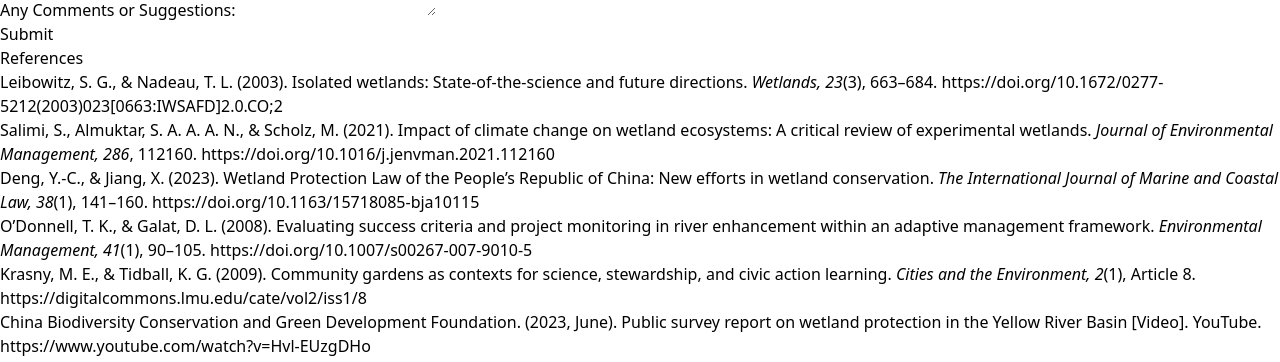
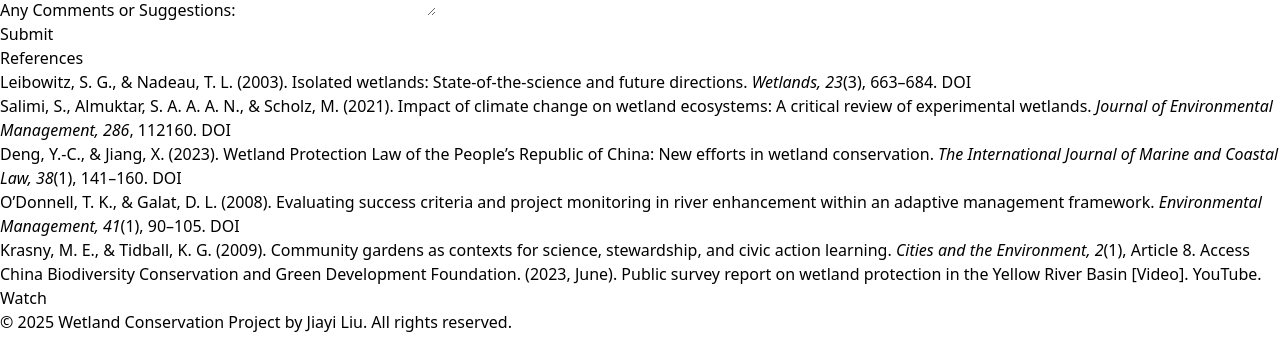
Before and after one commit to Jiaaa1/wetland-conservation-site, a Next.js app: page / in a window 1280 px wide. Shown: the part 1463-1825 px from the top of the page. After the commit the page ends 1797 px from the top, so only its background shows below. Built offline with nearby package versions, Linux system fonts and the light colour scheme.

Commit message:
Update page.tsx

```diff
--- a/app/page.tsx
+++ b/app/page.tsx
@@ -12,6 +12,8 @@ export default function HomePage() {
     awareness: 'low',
     message: '',
   });
+
+  const currentYear = new Date().getFullYear();
 
   const handleChange = (
     e: React.ChangeEvent<HTMLInputElement | HTMLTextAreaElement | HTMLSelectElement>
@@ -55,9 +57,20 @@ export default function HomePage() {
               Created by Jiayi Liu
             </span>
           </p>
-          <p className="mt-6 text-base max-w-3xl mx-auto text-green-800 leading-relaxed">
-            <strong>Research Question:</strong> How can we enhance wetland conservation by fostering community engagement and comparing international protection laws?<br />
-            <strong>Target Audience:</strong> Students, environmental advocates, and policymakers.<br />
+        </motion.div>
+        <motion.div
+          initial={{ opacity: 0 }}
+          animate={{ opacity: 1 }}
+          transition={{ duration: 1.2, delay: 0.4 }}
+          className="mt-8 max-w-3xl mx-auto text-green-800 leading-relaxed"
+        >
+          <p className="text-base">
+            <strong>Research Question:</strong> How can we enhance wetland conservation by fostering community engagement and comparing international protection laws?
+          </p>
+          <p className="text-base mt-2">
+            <strong>Target Audience:</strong> Students, environmental advocates, and policymakers.
+          </p>
+          <p className="text-base mt-2">
             <strong>Importance:</strong> As climate change and biodiversity loss intensify, promoting wetlands' sustainable management is vital for ecological resilience and future generations.
           </p>
         </motion.div>
@@ -240,20 +253,20 @@ export default function HomePage() {
         </motion.div>
       </main>
 
-      <section className="mt-16">
+     <section className="mt-16">
         <h2 className="text-xl font-semibold mb-4 text-center">References</h2>
-        <ul className="text-sm text-green-800 list-disc list-inside space-y-2">
-          <li>Leibowitz, S. G., & Nadeau, T. L. (2003). Isolated wetlands: State-of-the-science and future directions. <em>Wetlands, 23</em>(3), 663–684. https://doi.org/10.1672/0277-5212(2003)023[0663:IWSAFD]2.0.CO;2</li>
-          <li>Salimi, S., Almuktar, S. A. A. A. N., & Scholz, M. (2021). Impact of climate change on wetland ecosystems: A critical review of experimental wetlands. <em>Journal of Environmental Management, 286</em>, 112160. https://doi.org/10.1016/j.jenvman.2021.112160</li>
-          <li>Deng, Y.-C., & Jiang, X. (2023). Wetland Protection Law of the People’s Republic of China: New efforts in wetland conservation. <em>The International Journal of Marine and Coastal Law, 38</em>(1), 141–160. https://doi.org/10.1163/15718085-bja10115</li>
-          <li>O’Donnell, T. K., & Galat, D. L. (2008). Evaluating success criteria and project monitoring in river enhancement within an adaptive management framework. <em>Environmental Management, 41</em>(1), 90–105. https://doi.org/10.1007/s00267-007-9010-5</li>
-          <li>Krasny, M. E., & Tidball, K. G. (2009). Community gardens as contexts for science, stewardship, and civic action learning. <em>Cities and the Environment, 2</em>(1), Article 8. https://digitalcommons.lmu.edu/cate/vol2/iss1/8</li>
-          <li>China Biodiversity Conservation and Green Development Foundation. (2023, June). Public survey report on wetland protection in the Yellow River Basin [Video]. YouTube. https://www.youtube.com/watch?v=Hvl-EUzgDHo</li>
+        <ul className="text-sm text-green-800 list-inside space-y-4 px-4">
+          <li><span className="font-medium">Leibowitz, S. G., & Nadeau, T. L.</span> (2003). Isolated wetlands: State-of-the-science and future directions. <em>Wetlands, 23</em>(3), 663–684. <a href="https://doi.org/10.1672/0277-5212(2003)023[0663:IWSAFD]2.0.CO;2" className="text-blue-600 underline">DOI</a></li>
+          <li><span className="font-medium">Salimi, S., Almuktar, S. A. A. A. N., & Scholz, M.</span> (2021). Impact of climate change on wetland ecosystems: A critical review of experimental wetlands. <em>Journal of Environmental Management, 286</em>, 112160. <a href="https://doi.org/10.1016/j.jenvman.2021.112160" className="text-blue-600 underline">DOI</a></li>
+          <li><span className="font-medium">Deng, Y.-C., & Jiang, X.</span> (2023). Wetland Protection Law of the People’s Republic of China: New efforts in wetland conservation. <em>The International Journal of Marine and Coastal Law, 38</em>(1), 141–160. <a href="https://doi.org/10.1163/15718085-bja10115" className="text-blue-600 underline">DOI</a></li>
+          <li><span className="font-medium">O’Donnell, T. K., & Galat, D. L.</span> (2008). Evaluating success criteria and project monitoring in river enhancement within an adaptive management framework. <em>Environmental Management, 41</em>(1), 90–105. <a href="https://doi.org/10.1007/s00267-007-9010-5" className="text-blue-600 underline">DOI</a></li>
+          <li><span className="font-medium">Krasny, M. E., & Tidball, K. G.</span> (2009). Community gardens as contexts for science, stewardship, and civic action learning. <em>Cities and the Environment, 2</em>(1), Article 8. <a href="https://digitalcommons.lmu.edu/cate/vol2/iss1/8" className="text-blue-600 underline">Access</a></li>
+          <li><span className="font-medium">China Biodiversity Conservation and Green Development Foundation.</span> (2023, June). Public survey report on wetland protection in the Yellow River Basin [Video]. YouTube. <a href="https://www.youtube.com/watch?v=Hvl-EUzgDHo" className="text-blue-600 underline">Watch</a></li>
         </ul>
       </section>
 
       <footer className="text-center mt-12 text-sm text-green-700">
-        © 2025 Wetland Conservation Project by Jiayi Liu. All rights reserved.
+        © {currentYear} Wetland Conservation Project by Jiayi Liu. All rights reserved.
       </footer>
     </div>
   );
```
